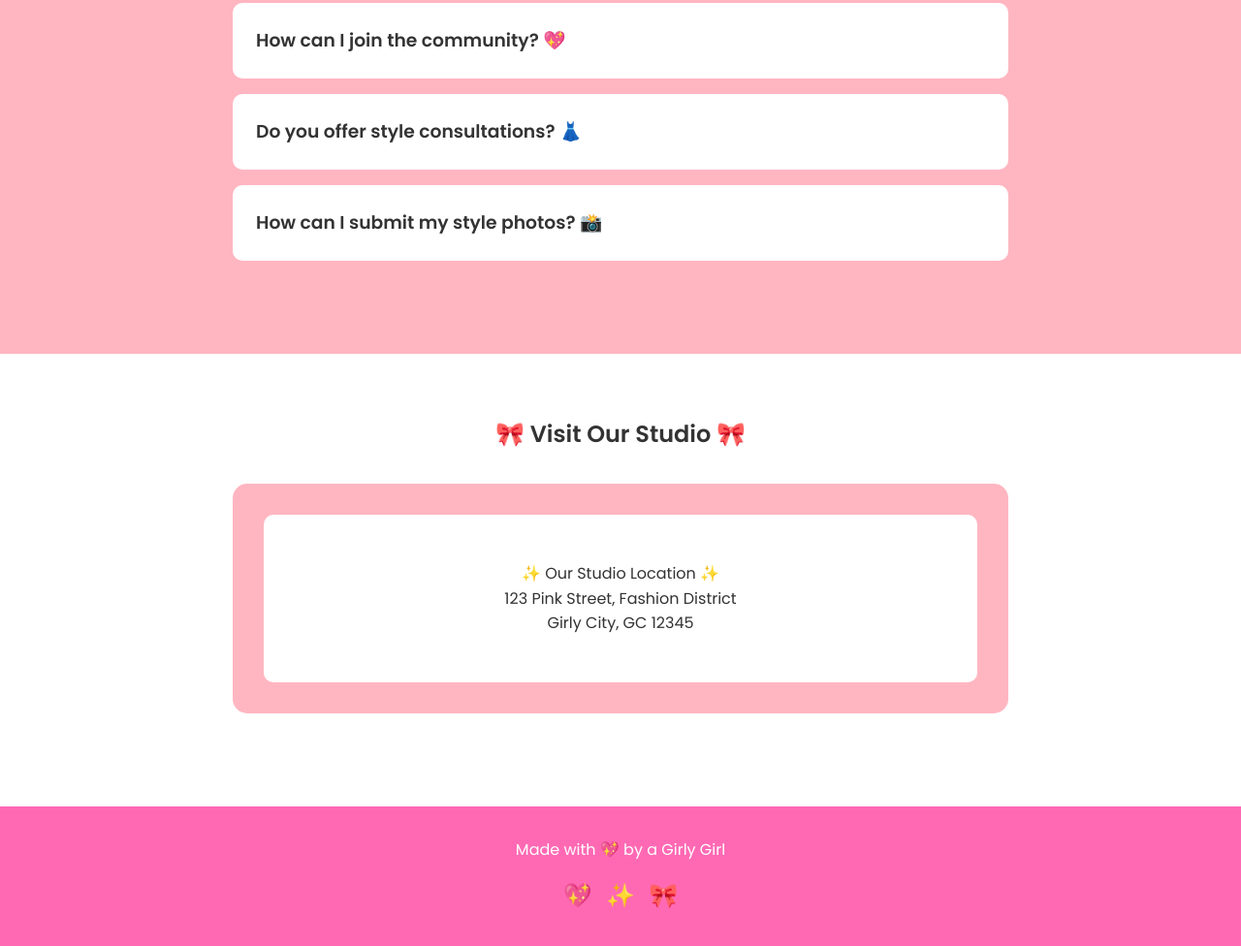
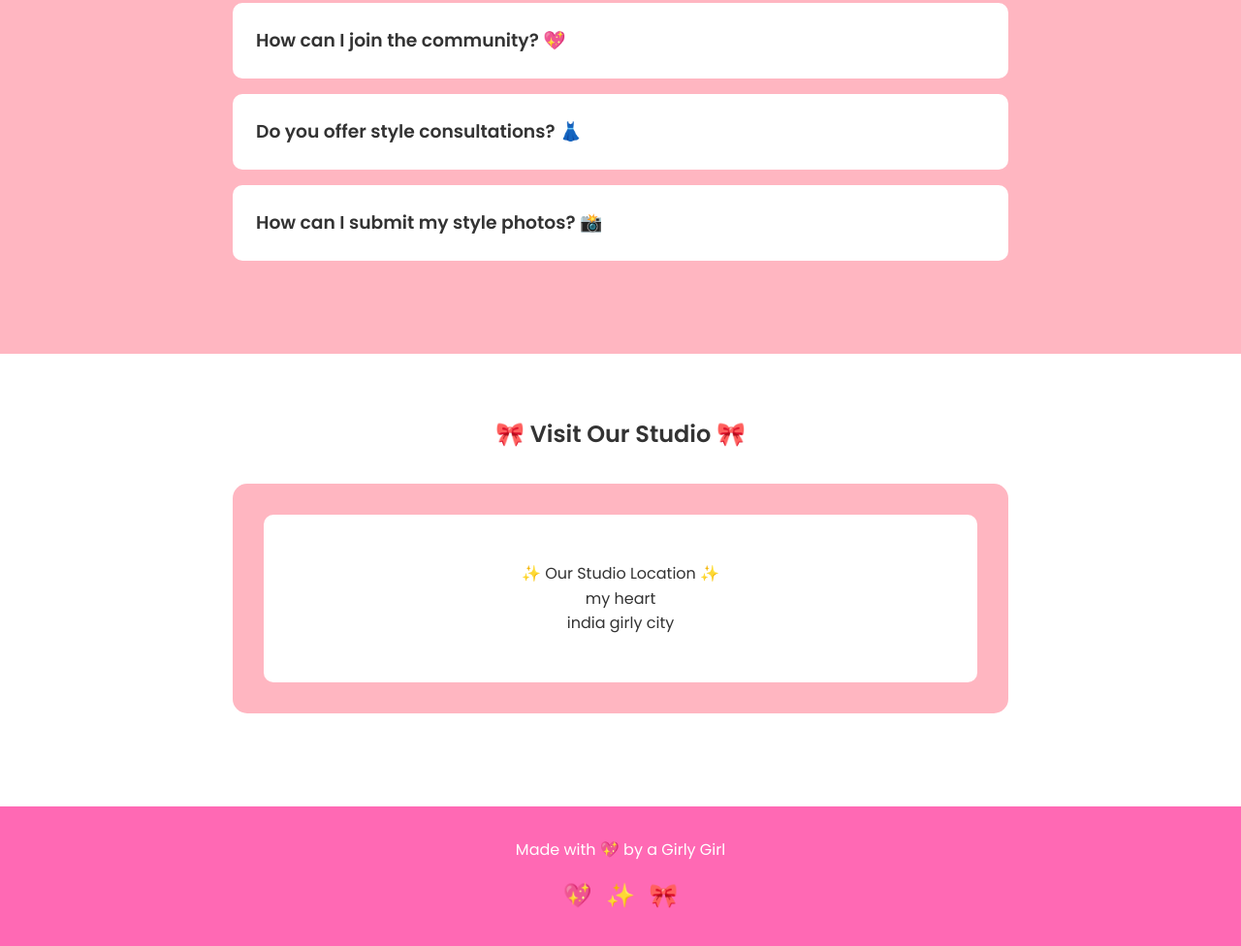
Before and after one commit to himanshirana13/girlygirl_w, a plain HTML site: page contact.html in a window 1280 px wide. Shown: the part 1331-2307 px from the top of the page at 97% size. Drawn offline with Linux system fonts and the light colour scheme.

Commit message:
Update contact.html

```diff
--- a/contact.html
+++ b/contact.html
@@ -119,8 +119,8 @@
                 <!-- Placeholder for map -->
                 <div class="map-placeholder">
                     <p>✨ Our Studio Location ✨</p>
-                    <p>123 Pink Street, Fashion District</p>
-                    <p>Girly City, GC 12345</p>
+                    <p>my heart</p>
+                    <p>india girly city</p>
                 </div>
             </div>
         </section>
```
